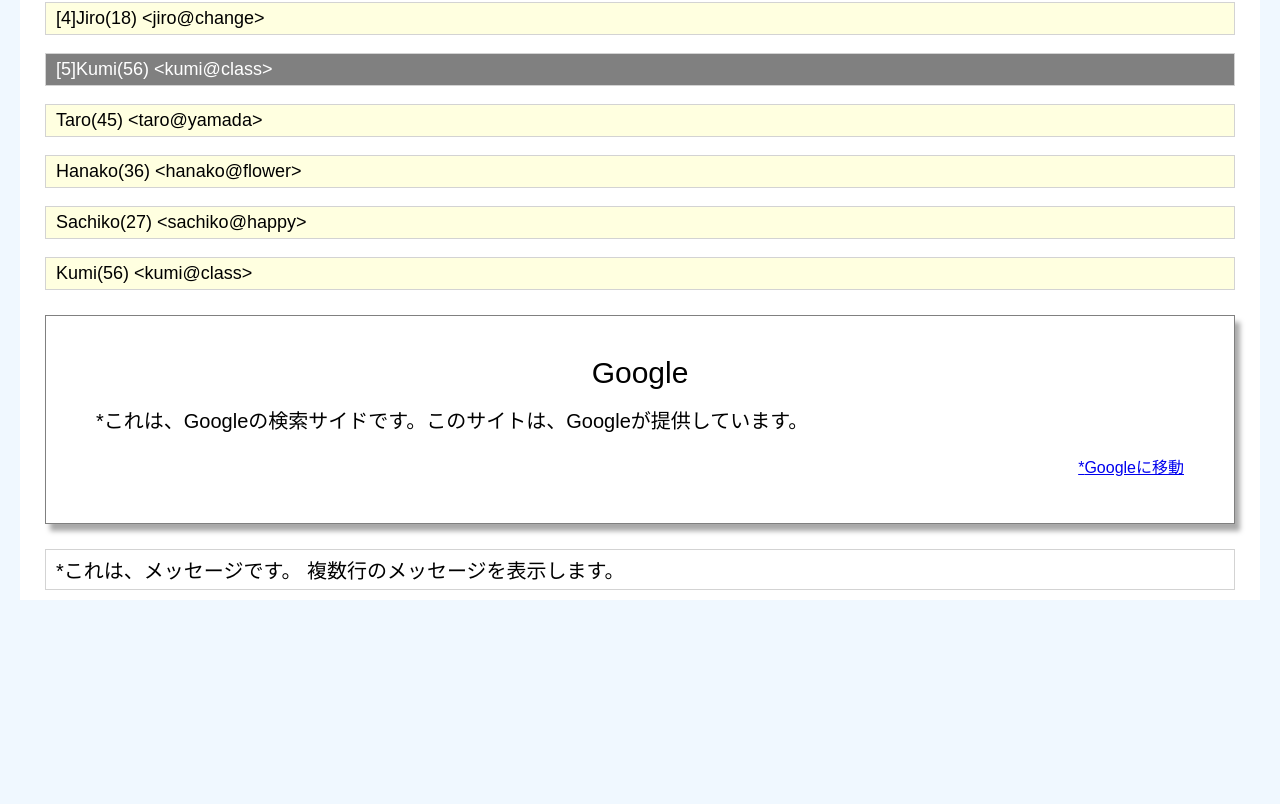
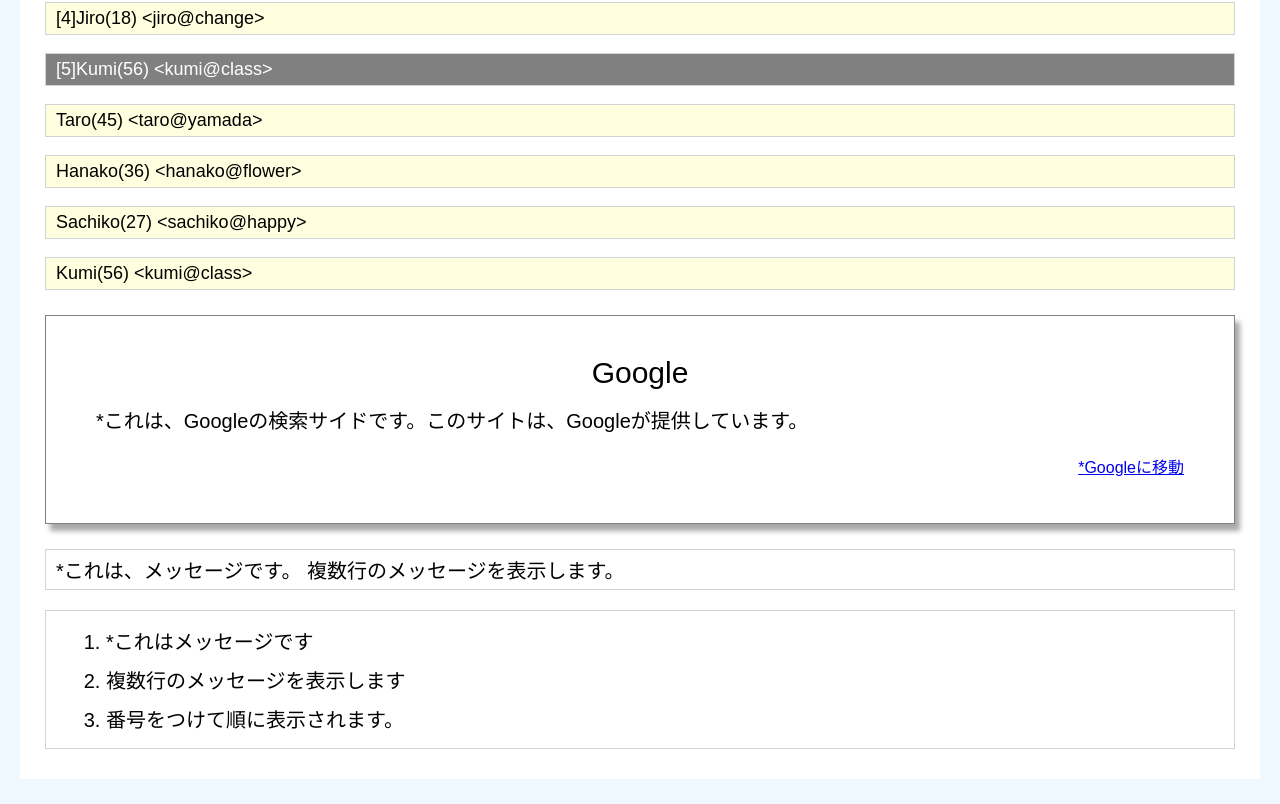
Before and after one commit to yuuta-git12/React_Ts_App, a React (Create React App) app: page / in a window 1280 px wide. Shown: the part 1130-1934 px from the top of the page. Before the commit the page ends 1755 px from the top, so only its background shows below. Built offline with nearby package versions, Linux system fonts and the light colour scheme.

Commit message:
子エレメントをコンテンツとして取得して表示する方法

```diff
--- a/src/App.tsx
+++ b/src/App.tsx
@@ -63,6 +63,19 @@ function MsgContents(props:{children: string}){
     <div className="msg">
       {props.children}
     </div>
+  );
+}
+
+//複数の子エレメントをコンテンツとして用意する場合
+function MsgArrayContents(props:{children:Array<any>}){
+  return (
+    <ol className='msg'>
+      {props.children.map((child:any) => {
+        return <li style={{margin:"10px 50px"}}>
+          {child.props.children}
+        </li>;
+      })}
+    </ol>
   );
 }
 
@@ -188,6 +201,15 @@ function App() {
         複数行のメッセージを表示します。
       </MsgContents>
 
+      {/* 複数の子エレメントのコンテンツを値として渡す方法 */}
+      <MsgArrayContents>
+        <p>*これはメッセージです</p>
+        <p>複数行のメッセージを表示します</p>
+        <p>番号をつけて順に表示されます。</p>
+      </MsgArrayContents>
+
+
+
       </div>
     </div>
   );
```
